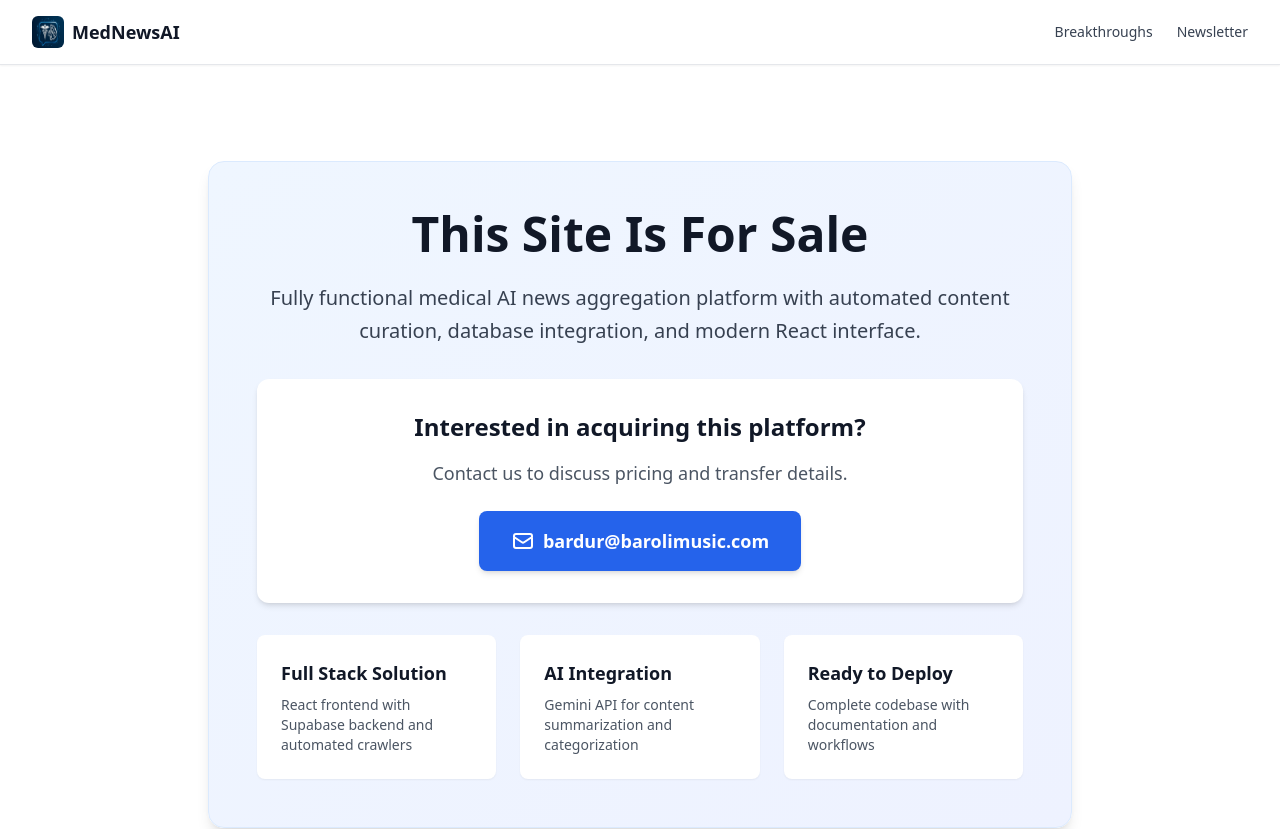
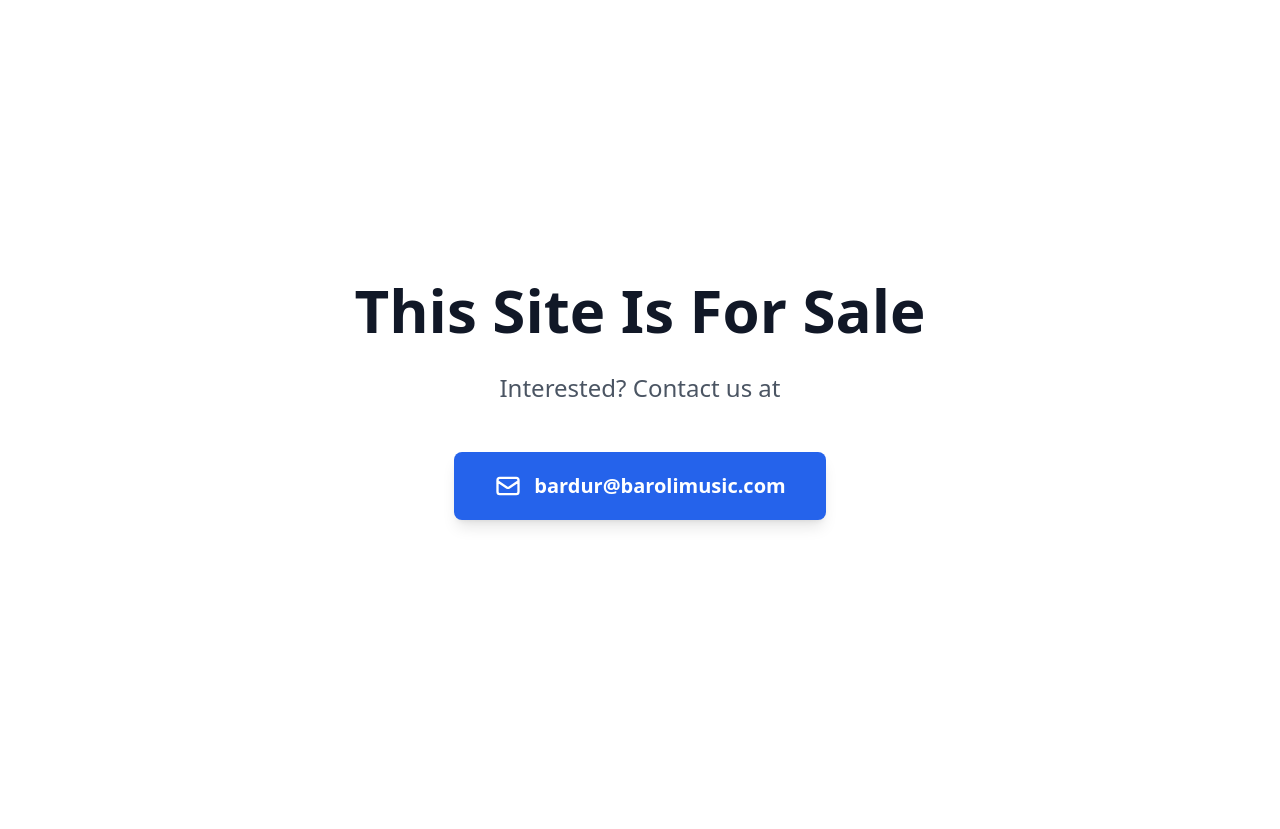
Before and after one commit to barhab33/MedNewsAI2, a React (Vite) app: page / in a window 1280 px wide. Shown: the top 829 px of the page. After the commit the page ends 800 px from the top, so only its background shows below. Built offline with nearby package versions, Linux system fonts and the light colour scheme; no server answers.

Commit message:
Updated App.tsx

```diff
--- a/src/App.tsx
+++ b/src/App.tsx
@@ -57,51 +57,24 @@ function App() {
   }
 
   return (
-    <div className="min-h-screen bg-white">
-      <Header />
-      <main>
-        <div className="max-w-4xl mx-auto px-4 py-24 text-center">
-          <div className="bg-gradient-to-br from-blue-50 to-indigo-50 rounded-2xl p-12 shadow-lg border border-blue-100">
-            <h1 className="text-5xl font-bold text-gray-900 mb-6">
+    <div className="min-h-screen bg-white flex items-center justify-center">
+      <div className="max-w-2xl mx-auto px-4 py-24 text-center">
+        <h1 className="text-6xl font-bold text-gray-900 mb-8">
           This Site Is For Sale
         </h1>
-            <p className="text-xl text-gray-700 mb-8 leading-relaxed">
-              Fully functional medical AI news aggregation platform with automated content curation,
-              database integration, and modern React interface.
-            </p>
-            <div className="bg-white rounded-xl p-8 shadow-md mb-8">
-              <h2 className="text-2xl font-semibold text-gray-900 mb-4">Interested in acquiring this platform?</h2>
-              <p className="text-lg text-gray-600 mb-6">
-                Contact us to discuss pricing and transfer details.
+        <p className="text-2xl text-gray-600 mb-12">
+          Interested? Contact us at
         </p>
         <a
           href="mailto:bardur@barolimusic.com"
-                className="inline-flex items-center gap-2 bg-blue-600 text-white px-8 py-4 rounded-lg text-lg font-semibold hover:bg-blue-700 transition-colors shadow-md hover:shadow-lg"
+          className="inline-flex items-center gap-3 bg-blue-600 text-white px-10 py-5 rounded-lg text-xl font-semibold hover:bg-blue-700 transition-colors shadow-lg hover:shadow-xl"
         >
-                <svg className="w-6 h-6" fill="none" stroke="currentColor" viewBox="0 0 24 24">
+          <svg className="w-7 h-7" fill="none" stroke="currentColor" viewBox="0 0 24 24">
             <path strokeLinecap="round" strokeLinejoin="round" strokeWidth={2} d="M3 8l7.89 5.26a2 2 0 002.22 0L21 8M5 19h14a2 2 0 002-2V7a2 2 0 00-2-2H5a2 2 0 00-2 2v10a2 2 0 002 2z" />
           </svg>
           bardur@barolimusic.com
         </a>
       </div>
-            <div className="grid md:grid-cols-3 gap-6 text-left">
-              <div className="bg-white rounded-lg p-6 shadow-sm">
-                <h3 className="font-semibold text-gray-900 mb-2 text-lg">Full Stack Solution</h3>
-                <p className="text-gray-600 text-sm">React frontend with Supabase backend and automated crawlers</p>
-              </div>
-              <div className="bg-white rounded-lg p-6 shadow-sm">
-                <h3 className="font-semibold text-gray-900 mb-2 text-lg">AI Integration</h3>
-                <p className="text-gray-600 text-sm">Gemini API for content summarization and categorization</p>
-              </div>
-              <div className="bg-white rounded-lg p-6 shadow-sm">
-                <h3 className="font-semibold text-gray-900 mb-2 text-lg">Ready to Deploy</h3>
-                <p className="text-gray-600 text-sm">Complete codebase with documentation and workflows</p>
-              </div>
-            </div>
-          </div>
-        </div>
-      </main>
-      <Footer />
     </div>
   );
 }
```
Lines whose indentation alone changed are shown as unchanged.
